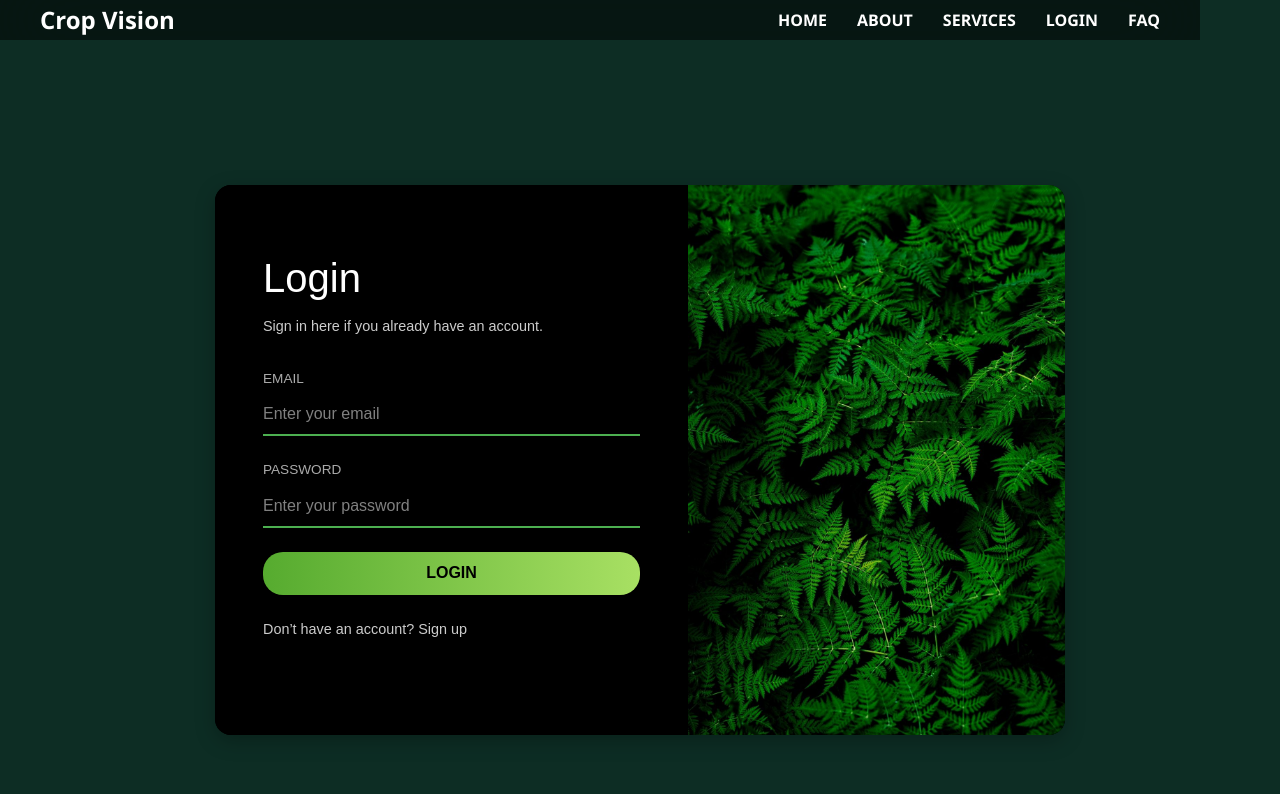
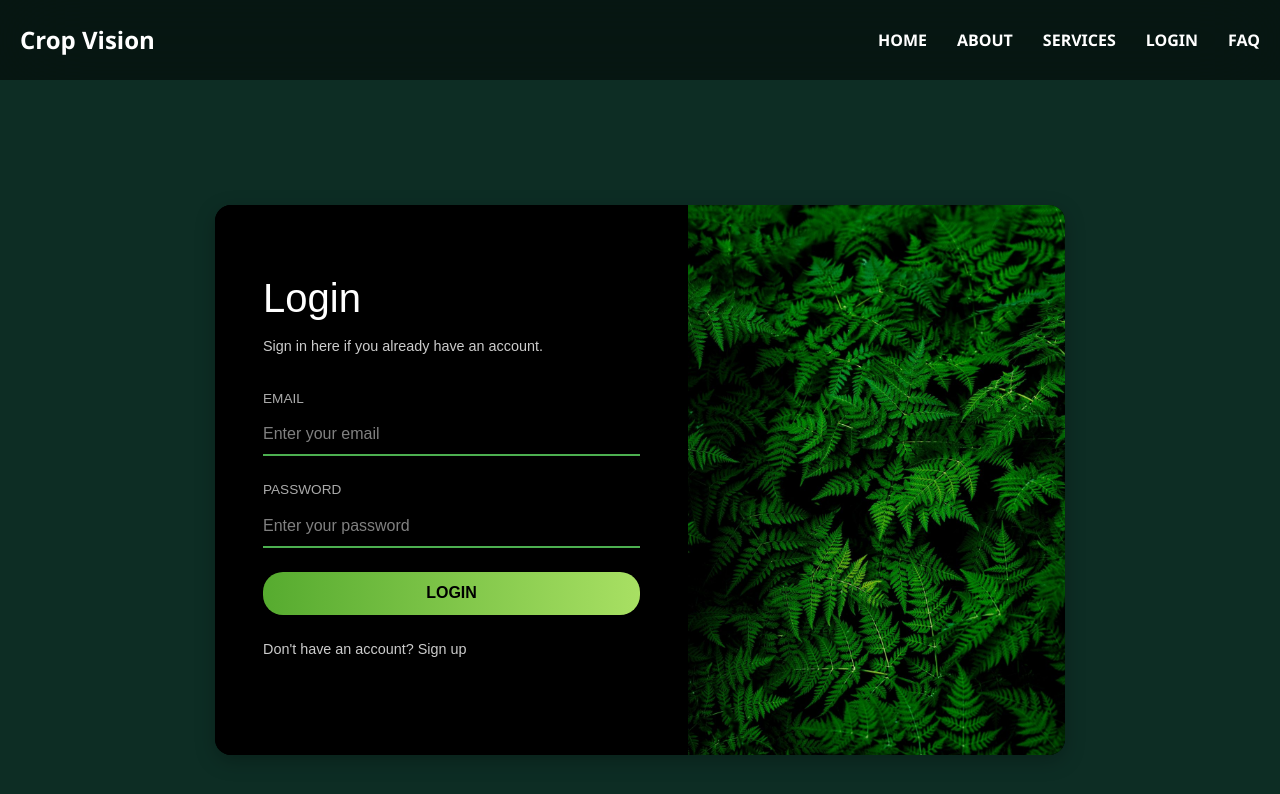
Before and after one commit to Srushtee1706/CropVision, a Next.js app: page /Login-Form in a window 1280 px wide. Shown: the top 794 px of the page. Built offline with nearby package versions, Linux system fonts and the light colour scheme.

Commit message:
fix: correct typo in signup prompt text and update CSS comments for clarity

```diff
--- a/src/app/Login-Form/login.css
+++ b/src/app/Login-Form/login.css
@@ -20,11 +20,11 @@ body {
   font-family: "Segoe UI", Arial, sans-serif;
   background-color: var(--dark-green);
   color: var(--white);
-  padding-top: 60px;
+  /* padding-top: 60px; */
 }
 
 /* --- Navbar --- */
-.navbar {
+/* .navbar {
   display: flex;
   justify-content: space-between;
   align-items: center;
@@ -59,7 +59,7 @@ body {
 
 .navbar nav a:hover {
   color: var(--lime-green);
-}
+} */
 
 /* --- Snake Cursor --- */
 #snake-container {
--- a/src/app/Login-Form/page.tsx
+++ b/src/app/Login-Form/page.tsx
@@ -123,7 +123,7 @@ export default function AuthPage() {
               <div className="signup-link">
                 <p>
                   {isLogin
-                    ? "Don’t have an account?"
+                    ? "Don't have an account?"
                     : "Already have an account?"}{" "}
                   <button
                     className="toggle-btn"
```
